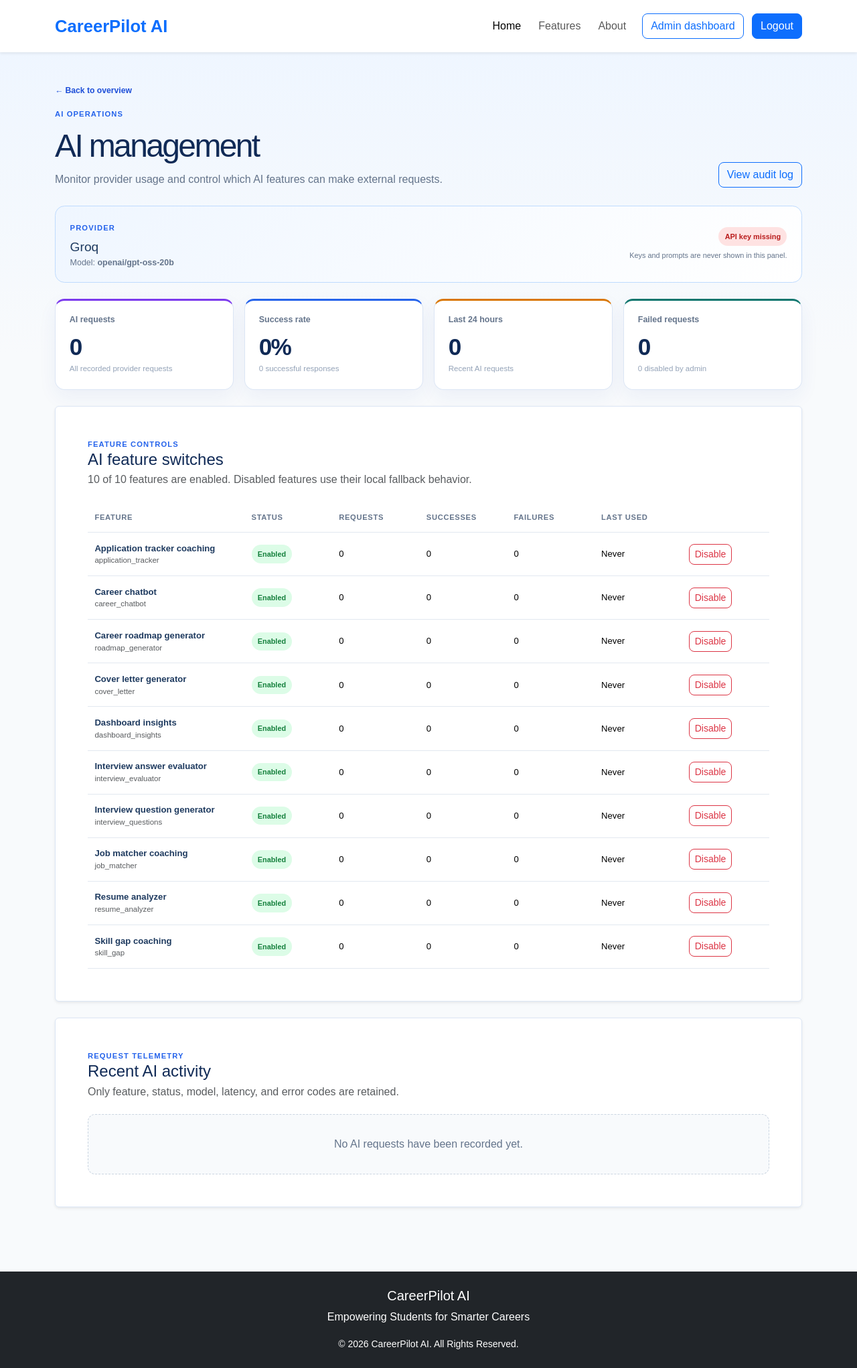
After one commit to rohanadityasahoo/AI-Career-Portal, a Flask app: page /admin/ai in a window 1280 px wide. The commit adds this page. Shown: the whole page at 67% size. Run offline with Flask 3, Linux system fonts and the light colour scheme; a user stored in the database is signed in; data that the repository does not hold is empty.

Commit message:
Add admin AI management tools

```diff
--- a/routes/admin.py
+++ b/routes/admin.py
@@ -1,6 +1,9 @@
 from functools import wraps
+import os
 
+from ai_modules.career_ai import is_configured
 from database.db import ensure_auth_schema, get_db_connection
+from database.db import AI_FEATURE_DEFINITIONS
 from flask import (
     Blueprint,
     abort,
@@ -19,6 +22,7 @@ admin = Blueprint('admin', __name__, url_prefix='/admin')
 
 PROFILE_TYPES = {'fresher', 'experienced'}
 ACCOUNT_STATUSES = {'active', 'suspended'}
+AI_FEATURE_KEYS = dict(AI_FEATURE_DEFINITIONS)
 
 
 def admin_required(f):
@@ -242,6 +246,127 @@ def admin_dashboard():
       activities=activities,
       error=error,
   )
+
+
+@admin.route('/ai')
+@admin_required
+def ai_management():
+  conn = None
+  stats = {
+      'total_requests': 0,
+      'successful_requests': 0,
+      'failed_requests': 0,
+      'disabled_requests': 0,
+      'not_configured_requests': 0,
+      'last_24_hours': 0,
+      'success_rate': 0,
+  }
+  features = []
+  recent_logs = []
+  error = None
+  try:
+    conn = get_db_connection()
+    with conn.cursor() as cursor:
+      ensure_auth_schema(cursor)
+      conn.commit()
+      cursor.execute(
+          """
+          SELECT
+              COUNT(*) AS total_requests,
+              COALESCE(SUM(status = 'success'), 0) AS successful_requests,
+              COALESCE(SUM(status = 'error'), 0) AS failed_requests,
+              COALESCE(SUM(status = 'disabled'), 0) AS disabled_requests,
+              COALESCE(SUM(status = 'not_configured'), 0) AS not_configured_requests,
+              COALESCE(SUM(created_at >= DATE_SUB(CURRENT_TIMESTAMP, INTERVAL 24 HOUR)), 0) AS last_24_hours
+          FROM ai_usage_logs
+          """
+      )
+      stats.update(cursor.fetchone() or {})
+      if stats['total_requests']:
+        stats['success_rate'] = round(
+            stats['successful_requests'] * 100 / stats['total_requests']
+        )
+      cursor.execute(
+          """
+          SELECT flags.feature_key, flags.label, flags.is_enabled,
+                 COUNT(logs.request_id) AS total_requests,
+                 COALESCE(SUM(logs.status = 'success'), 0) AS successful_requests,
+                 COALESCE(SUM(logs.status = 'error'), 0) AS failed_requests,
+                 MAX(logs.created_at) AS last_used
+          FROM ai_feature_flags AS flags
+          LEFT JOIN ai_usage_logs AS logs
+              ON logs.feature_key = flags.feature_key
+          GROUP BY flags.feature_key, flags.label, flags.is_enabled
+          ORDER BY flags.label
+          """
+      )
+      features = cursor.fetchall() or []
+      cursor.execute(
+          """
+          SELECT logs.feature_key, flags.label, logs.model, logs.status,
+                 logs.latency_ms, logs.error_code, logs.created_at
+          FROM ai_usage_logs AS logs
+          LEFT JOIN ai_feature_flags AS flags
+              ON flags.feature_key = logs.feature_key
+          ORDER BY logs.created_at DESC, logs.request_id DESC
+          LIMIT 40
+          """
+      )
+      recent_logs = cursor.fetchall() or []
+  except Exception:
+    error = 'We could not load AI management data right now.'
+  finally:
+    if conn:
+      conn.close()
+
+  return render_template(
+      'admin/ai.html',
+      ai_configured=is_configured(),
+      ai_model=os.getenv('GROQ_MODEL', 'openai/gpt-oss-20b').strip()
+      or 'openai/gpt-oss-20b',
+      enabled_features=sum(1 for feature in features if feature['is_enabled']),
+      feature_count=len(features),
+      stats=stats,
+      features=features,
+      recent_logs=recent_logs,
+      error=error,
+  )
+
+
+@admin.post('/ai/features/<feature_key>')
+@admin_required
+def update_ai_feature(feature_key):
+  if feature_key not in AI_FEATURE_KEYS:
+    abort(404)
+  is_enabled = request.form.get('is_enabled') == '1'
+  conn = None
+  try:
+    conn = get_db_connection()
+    with conn.cursor() as cursor:
+      ensure_auth_schema(cursor)
+      cursor.execute(
+          'UPDATE ai_feature_flags SET is_enabled = %s WHERE feature_key = %s',
+          (1 if is_enabled else 0, feature_key),
+      )
+      _record_activity_cursor(
+          cursor,
+          'ai_feature_enabled' if is_enabled else 'ai_feature_disabled',
+          target_type='ai_feature',
+          details=f"{AI_FEATURE_KEYS[feature_key]} {'enabled' if is_enabled else 'disabled'}.",
+      )
+    conn.commit()
+    flash(
+        f"{AI_FEATURE_KEYS[feature_key]} {'enabled' if is_enabled else 'disabled'}.",
+        'success',
+    )
+  except Exception:
+    if conn:
+      conn.rollback()
+    flash('We could not update that AI feature right now.', 'danger')
+  finally:
+    if conn:
+      conn.close()
+  return redirect(url_for('admin.ai_management'))
 
 
 @admin.route('/users')
--- a/routes/career_tools.py
+++ b/routes/career_tools.py
@@ -9,6 +9,7 @@ from ai_modules.career_tools_ai import (
 )
 from database.db import ensure_auth_schema, ensure_career_tools_schema, get_db_connection
 from flask import Blueprint, Response, redirect, render_template, request, session, url_for
+from ai_modules.usage import ai_feature_context
 from routes.auth import login_required
 
 career_tools = Blueprint('career_tools', __name__, url_prefix='/tools')
@@ -517,10 +518,10 @@ def job_matcher():
   has_input = any(form.values())
   matches = _rank_roles(form['target_role'], form['skills'], form['job_description']) if has_input else []
   custom_fit = _custom_job_fit(form['target_role'], form['skills'], form['job_description'], form['location'], form['work_preference'])
-  ai_insight = (
-      job_match_insights(profile, form, custom_fit, matches)
-      if request.method == 'POST' and has_input else None
-  )
+  ai_insight = None
+  if request.method == 'POST' and has_input:
+    with ai_feature_context('job_matcher', session.get('student_id')):
+      ai_insight = job_match_insights(profile, form, custom_fit, matches)
   return render_template(
       'tools/job_matcher.html', profile=profile, form=form,
       matches=matches, custom_fit=custom_fit, ai_insight=ai_insight,
@@ -538,10 +539,10 @@ def skill_gap():
       'job_description': _clean(request.form.get('job_description'), 8000),
   }
   gap = _gap_report(form['target_role'], form['skills'], form['job_description'])
-  ai_insight = (
-      skill_gap_insights(profile, form, gap)
-      if request.method == 'POST' else None
-  )
+  ai_insight = None
+  if request.method == 'POST':
+    with ai_feature_context('skill_gap', session.get('student_id')):
+      ai_insight = skill_gap_insights(profile, form, gap)
   return render_template(
       'tools/skill_gap.html', profile=profile, form=form,
       gap=gap, ai_insight=ai_insight, active_tool='skill-gap',
@@ -571,7 +572,8 @@ def cover_letter():
     if not form['company'] or not form['target_role']:
       error = 'Add both the company name and target role to create a draft.'
     else:
-      ai_letter = cover_letter_draft(form, tailoring)
+      with ai_feature_context('cover_letter', session.get('student_id')):
+        ai_letter = cover_letter_draft(form, tailoring)
       if ai_letter:
         letter = ai_letter['letter']
         ai_verification = ai_letter['verification_points']
@@ -702,10 +704,10 @@ def application_tracker():
   status_filter = _clean(request.args.get('status'), 30)
   priority_filter = _clean(request.args.get('priority'), 20)
   applications, metrics = _tracker_snapshot(search, status_filter, priority_filter)
-  ai_insight = (
-      pipeline_insights(_profile_context(), applications, metrics)
-      if request.args.get('ai') == '1' else None
-  )
+  ai_insight = None
+  if request.args.get('ai') == '1':
+    with ai_feature_context('application_tracker', session.get('student_id')):
+      ai_insight = pipeline_insights(_profile_context(), applications, metrics)
   return render_template(
       'tools/application_tracker.html',
       applications=applications, metrics=metrics, statuses=APPLICATION_STATUSES,
--- a/routes/dashboard.py
+++ b/routes/dashboard.py
@@ -1,6 +1,7 @@
 from datetime import datetime
 
 from ai_modules.career_ai import build_dashboard_guidance, generate_dashboard_guidance
+from ai_modules.usage import ai_feature_context
 from database.db import ensure_auth_schema, ensure_career_roadmaps_table, get_db_connection
 from flask import Blueprint, jsonify, redirect, render_template, session, url_for
 from routes.auth import login_required
@@ -340,5 +341,6 @@ def experienced_dashboard():
 def dashboard_ai_insight():
   """Generate fresh optional AI coaching without blocking dashboard loading."""
   progress = _dashboard_snapshot(session['student_id'])
-  guidance = _add_action_links(generate_dashboard_guidance(progress))
+  with ai_feature_context('dashboard_insights', session.get('student_id')):
+    guidance = _add_action_links(generate_dashboard_guidance(progress))
   return jsonify({'guidance': guidance})
--- a/routes/interview.py
+++ b/routes/interview.py
@@ -2,6 +2,7 @@ from ai_modules.career_ai import (
     evaluate_interview_answer as evaluate_answer_with_groq,
     generate_interview_questions as generate_questions_with_groq,
 )
+from ai_modules.usage import ai_feature_context
 from database.db import get_db_connection
 from flask import (
     Blueprint,
@@ -370,9 +371,10 @@ def interview_home():
     session['interview_scores'] = []
     session['interview_rubrics'] = []
 
-    question_pool = generate_questions_with_groq(
-        role, domain, difficulty, TOTAL_QUESTIONS
-    )
+    with ai_feature_context('interview_questions', session.get('student_id')):
+      question_pool = generate_questions_with_groq(
+          role, domain, difficulty, TOTAL_QUESTIONS
+      )
     if not question_pool:
       return (
           render_template(
@@ -496,9 +498,10 @@ def evaluate_answer():
   if not role or not difficulty or not question.get('question'):
     return redirect(url_for('interview.interview_home'))
 
-  result = evaluate_answer_with_groq(
-      answer, question, role=role, difficulty=difficulty, domain=domain or ''
-  )
+  with ai_feature_context('interview_evaluator', session.get('student_id')):
+    result = evaluate_answer_with_groq(
+        answer, question, role=role, difficulty=difficulty, domain=domain or ''
+    )
   try:
     score = max(0, min(100, int(result.get('score', 0))))
   except (TypeError, ValueError):
--- a/routes/resume.py
+++ b/routes/resume.py
@@ -3,6 +3,7 @@ import uuid
 
 from ai_modules.career_ai import analyze_resume
 from ai_modules.resume_analyzer import extract_resume_text
+from ai_modules.usage import ai_feature_context
 from database.db import (
     ensure_auth_schema,
     ensure_resume_analysis_schema,
@@ -122,12 +123,13 @@ def resume_home():
           'Could not extract readable text from this PDF.',
       ), 400
 
-    ai_feedback = analyze_resume(
-        resume_text,
-        target_role=target_role,
-        job_description=job_description,
-        profile_type=profile_type,
-    )
+    with ai_feature_context('resume_analyzer', session.get('student_id')):
+      ai_feedback = analyze_resume(
+          resume_text,
+          target_role=target_role,
+          job_description=job_description,
+          profile_type=profile_type,
+      )
     if not ai_feedback:
       return _upload_page(
           profile_type,
--- a/static/css/style.css
+++ b/static/css/style.css
@@ -2858,6 +2858,16 @@ footer{
 .admin-settings-list dt { color: #64748B; font-size: 0.78rem; font-weight: 600; }
 .admin-settings-list dd { color: #1E3A5F; font-size: 0.78rem; font-weight: 750; margin: 0; overflow-wrap: anywhere; text-align: right; }
 .admin-message-stack .alert { border-radius: 0.7rem; font-size: 0.82rem; }
+.admin-ai-health { align-items: center; background: linear-gradient(135deg, #EFF6FF, #FFFFFF); border: 1px solid #BFDBFE; border-radius: 0.9rem; display: flex; gap: 1rem; justify-content: space-between; padding: 1.2rem 1.35rem; }
+.admin-ai-health h2 { color: #1E3A5F; font-size: 1.2rem; margin: 0.35rem 0 0.2rem; }
+.admin-ai-health p { color: #64748B; font-size: 0.78rem; margin: 0; }
+.admin-ai-health-status { align-items: flex-end; display: flex; flex-direction: column; gap: 0.4rem; text-align: right; }
+.admin-ai-health-status small { color: #64748B; font-size: 0.68rem; }
+.admin-ai-status { border-radius: 999px; display: inline-flex; font-size: 0.68rem; font-weight: 800; padding: 0.35rem 0.58rem; white-space: nowrap; }
+.admin-ai-status-success { background: #DCFCE7; color: #15803D; }
+.admin-ai-status-error { background: #FEE2E2; color: #B91C1C; }
+.admin-ai-status-disabled { background: #FEF3C7; color: #92400E; }
+.admin-ai-status-not_configured { background: #E2E8F0; color: #475569; }
 
 @media (max-width: 767.98px) {
     .admin-dashboard-hero, .admin-page-heading { align-items: start; flex-direction: column; }
@@ -2865,4 +2875,6 @@ footer{
     .admin-hero-actions .btn { flex: 1; }
     .admin-panel-heading { align-items: start; flex-direction: column; }
     .admin-detail-grid { grid-template-columns: 1fr; }
-}
+    .admin-ai-health { align-items: flex-start; flex-direction: column; }
+    .admin-ai-health-status { align-items: flex-start; text-align: left; }
+}
--- /dev/null
+++ b/templates/admin/ai.html
@@ -0,0 +1,53 @@
+{% extends "layouts/base.html" %}
+
+{% block title %}AI Management | Admin | CareerPilot AI{% endblock %}
+
+{% block content %}
+<section class="admin-dashboard-page py-4 py-lg-5">
+    <div class="container">
+        <div class="admin-page-heading">
+            <div><a class="admin-back-link" href="{{ url_for('admin.admin_dashboard') }}">&larr; Back to overview</a><span class="dashboard-eyebrow">AI operations</span><h1>AI management</h1><p>Monitor provider usage and control which AI features can make external requests.</p></div>
+            <a class="btn btn-outline-primary" href="{{ url_for('admin.admin_activity') }}">View audit log</a>
+        </div>
+
+        {% include "admin/_messages.html" %}
+        {% if error %}<div class="alert alert-warning" role="alert">{{ error }}</div>{% endif %}
+
+        <div class="admin-ai-health mb-4">
+            <div><span class="dashboard-eyebrow">Provider</span><h2>Groq</h2><p>Model: <strong>{{ ai_model }}</strong></p></div>
+            <div class="admin-ai-health-status"><span class="admin-status-badge {{ 'admin-status-active' if ai_configured else 'admin-status-suspended' }}">{{ 'API key configured' if ai_configured else 'API key missing' }}</span><small>Keys and prompts are never shown in this panel.</small></div>
+        </div>
+
+        <div class="row g-3 mb-4">
+            <div class="col-sm-6 col-xl-3"><article class="admin-stat-card admin-stat-card-usage"><span>AI requests</span><strong>{{ stats.total_requests }}</strong><small>All recorded provider requests</small></article></div>
+            <div class="col-sm-6 col-xl-3"><article class="admin-stat-card admin-stat-card-fresher"><span>Success rate</span><strong>{{ stats.success_rate }}%</strong><small>{{ stats.successful_requests }} successful responses</small></article></div>
+            <div class="col-sm-6 col-xl-3"><article class="admin-stat-card admin-stat-card-new"><span>Last 24 hours</span><strong>{{ stats.last_24_hours }}</strong><small>Recent AI requests</small></article></div>
+            <div class="col-sm-6 col-xl-3"><article class="admin-stat-card admin-stat-card-experienced"><span>Failed requests</span><strong>{{ stats.failed_requests }}</strong><small>{{ stats.disabled_requests }} disabled by admin</small></article></div>
+        </div>
+
+        <article class="card border-0 shadow-sm admin-users-card mb-4">
+            <div class="card-body p-4 p-lg-5">
+                <div class="admin-panel-heading"><div><div class="dashboard-eyebrow">Feature controls</div><h2 class="h4 mb-1">AI feature switches</h2><p class="text-muted mb-0">{{ enabled_features }} of {{ feature_count }} features are enabled. Disabled features use their local fallback behavior.</p></div></div>
+                {% if features %}
+                <div class="table-responsive"><table class="table align-middle admin-users-table admin-directory-table"><thead><tr><th>Feature</th><th>Status</th><th>Requests</th><th>Successes</th><th>Failures</th><th>Last used</th><th></th></tr></thead><tbody>
+                {% for feature in features %}
+                <tr><td><strong>{{ feature.label }}</strong><small class="d-block text-muted">{{ feature.feature_key }}</small></td><td><span class="admin-status-badge {{ 'admin-status-active' if feature.is_enabled else 'admin-status-suspended' }}">{{ 'Enabled' if feature.is_enabled else 'Disabled' }}</span></td><td>{{ feature.total_requests }}</td><td>{{ feature.successful_requests }}</td><td>{{ feature.failed_requests }}</td><td>{{ feature.last_used.strftime('%d %b %Y, %I:%M %p') if feature.last_used else 'Never' }}</td><td><form method="POST" action="{{ url_for('admin.update_ai_feature', feature_key=feature.feature_key) }}"><input type="hidden" name="is_enabled" value="{{ '0' if feature.is_enabled else '1' }}"><button class="btn btn-sm {{ 'btn-outline-danger' if feature.is_enabled else 'btn-outline-success' }}" type="submit">{{ 'Disable' if feature.is_enabled else 'Enable' }}</button></form></td></tr>
+                {% endfor %}
+                </tbody></table></div>
+                {% else %}<div class="admin-empty-state">No AI features are registered yet.</div>{% endif %}
+            </div>
+        </article>
+
+        <article class="card border-0 shadow-sm admin-users-card">
+            <div class="card-body p-4 p-lg-5">
+                <div class="admin-panel-heading"><div><div class="dashboard-eyebrow">Request telemetry</div><h2 class="h4 mb-1">Recent AI activity</h2><p class="text-muted mb-0">Only feature, status, model, latency, and error codes are retained.</p></div></div>
+                {% if recent_logs %}
+                <div class="table-responsive"><table class="table align-middle admin-users-table admin-directory-table"><thead><tr><th>Feature</th><th>Status</th><th>Model</th><th>Latency</th><th>Error</th><th>Time</th></tr></thead><tbody>
+                {% for log in recent_logs %}<tr><td>{{ log.label or log.feature_key }}</td><td><span class="admin-ai-status admin-ai-status-{{ log.status }}">{{ log.status|replace('_', ' ')|title }}</span></td><td>{{ log.model or '-' }}</td><td>{{ log.latency_ms ~ ' ms' if log.latency_ms is not none else '-' }}</td><td>{{ log.error_code or '-' }}</td><td>{{ log.created_at.strftime('%d %b %Y, %I:%M %p') if log.created_at else '-' }}</td></tr>{% endfor %}
+                </tbody></table></div>
+                {% else %}<div class="admin-empty-state">No AI requests have been recorded yet.</div>{% endif %}
+            </div>
+        </article>
+    </div>
+</section>
+{% endblock %}
--- a/templates/admin/dashboard.html
+++ b/templates/admin/dashboard.html
@@ -13,6 +13,7 @@
             </div>
             <div class="admin-hero-actions">
                 <a class="btn btn-primary" href="{{ url_for('admin.admin_users') }}">Manage users</a>
+                <a class="btn btn-outline-primary" href="{{ url_for('admin.ai_management') }}">AI management</a>
                 <a class="btn btn-outline-primary" href="{{ url_for('admin.admin_settings') }}">Settings</a>
             </div>
         </div>
```
Also changed, not shown: ai_modules/career_ai.py (+15 -0 lines), ai_modules/usage.py (added, +85 -0 lines), database/auth_roles.sql (+29 -0 lines), database/db.py (+61 -0 lines), routes/chatbot.py (+7 -5 lines), routes/roadmap.py (+5 -3 lines).
